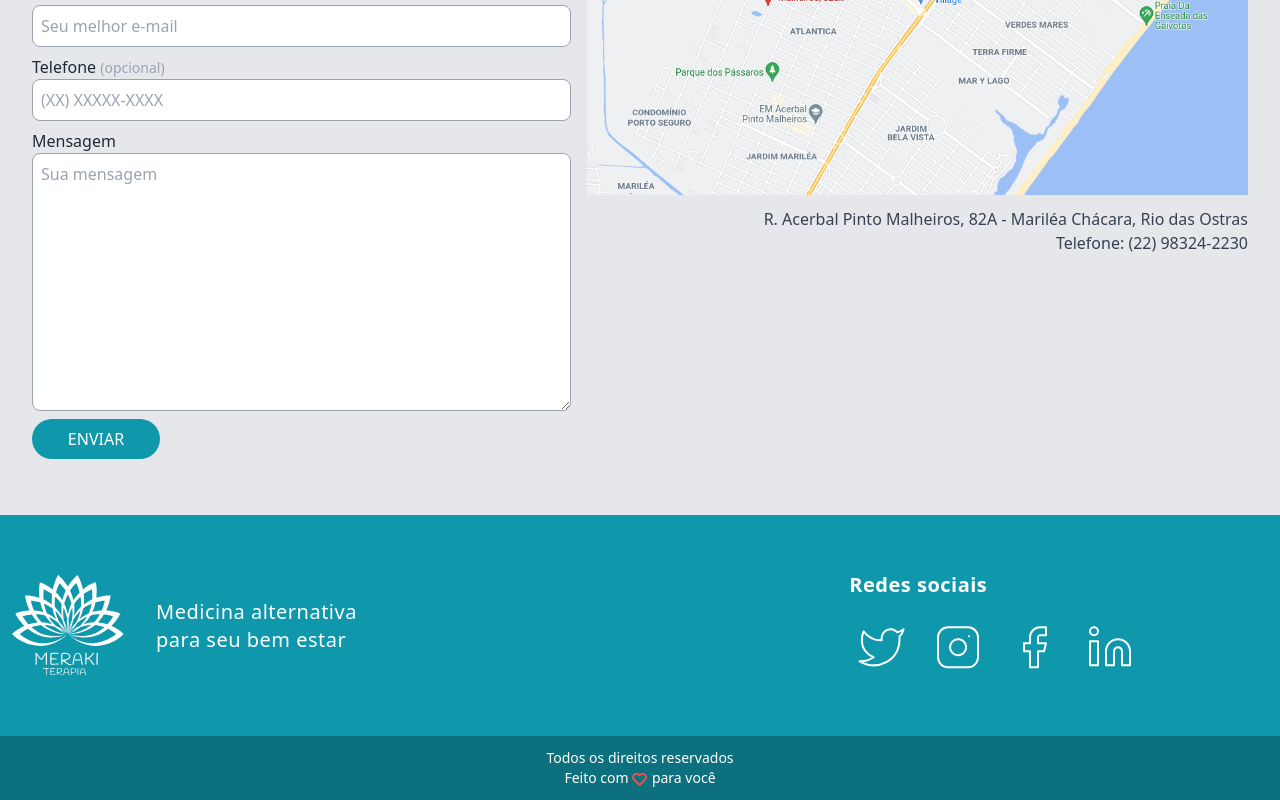
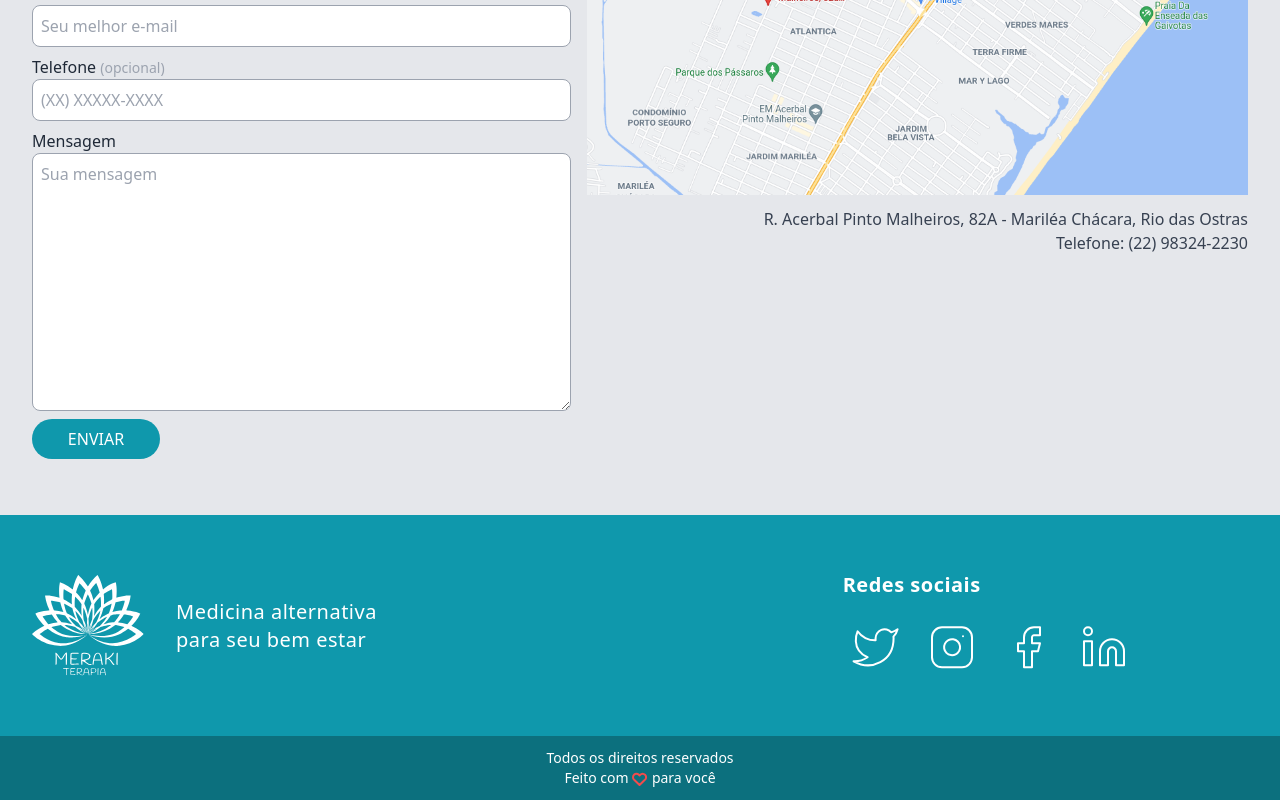
Before and after one commit to santanarscs/meraki-blog, a Next.js app: page / in a window 1280 px wide. Shown: the part 2721-3521 px from the top of the page. Built offline with nearby package versions, Linux system fonts and the light colour scheme.

Commit message:
add padding x in footer

```diff
--- a/src/pages/index.tsx
+++ b/src/pages/index.tsx
@@ -96,7 +96,7 @@ export default function Home() {
         </div>
       </section>
 
-      <footer className="bg-brand text-white px-3">
+      <footer className="bg-brand text-white px-3 sm:px-8">
         <div className="content flex flex-col sm:flex-row py-4 sm:py-14 sm:px-0 w-full justify-between">
           <div className="flex items-center">
             <img className="w-28" src="/images/logo-white.svg" alt="Meraki terapia" />
```
